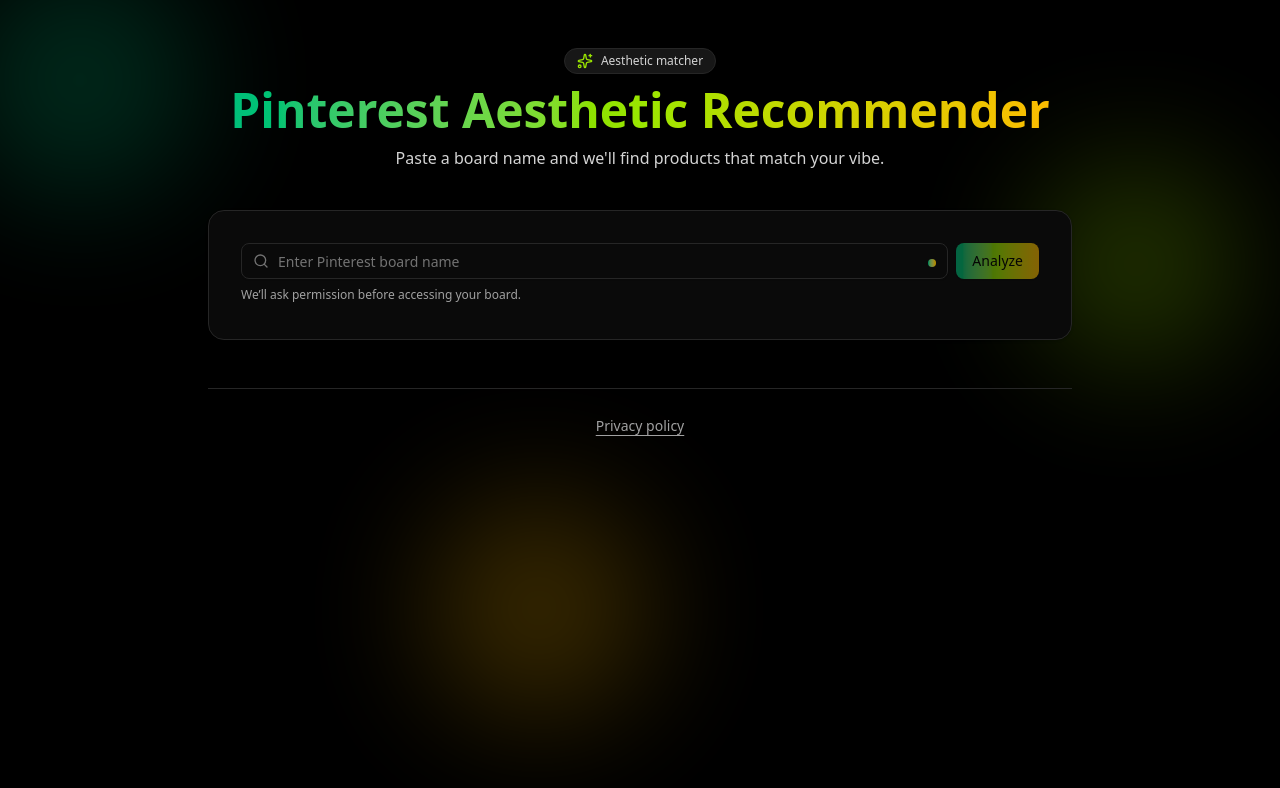
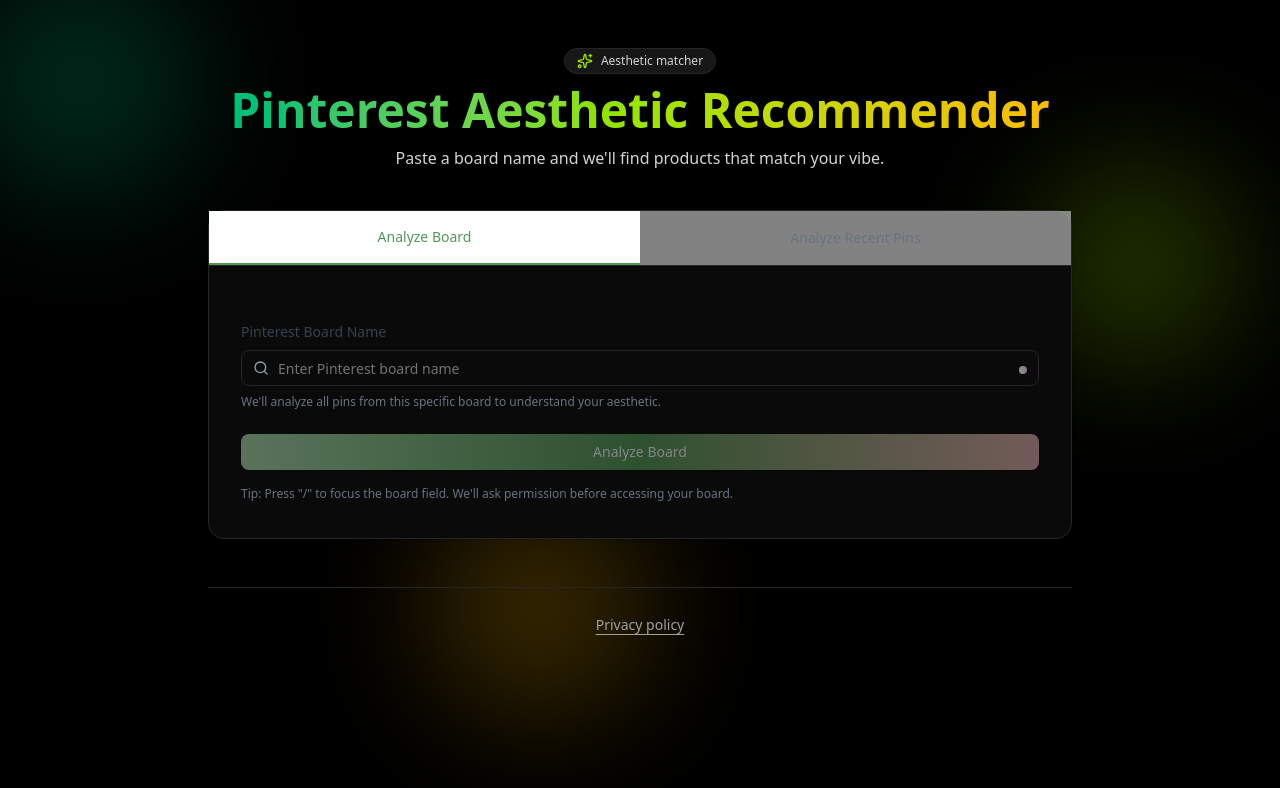
Before and after one commit to noor1711/pins2Things, a Next.js app in the folder frontend/: page / in a window 1280 px wide. Shown: the top 788 px of the page. Built offline with nearby package versions, Linux system fonts and the light colour scheme; no server answers.

Commit message:
feat: added a new tab for latest pin lookup

```diff
--- a/frontend/src/app/page.js
+++ b/frontend/src/app/page.js
@@ -24,7 +24,9 @@
 };
 
 export default function PinterestRecommender() {
-  const [boardName, setBoardName] = useState();
+  const [activeTab, setActiveTab] = useState("board"); // "board" or "pins"
+  const [boardName, setBoardName] = useState("");
+  const [pinCount, setPinCount] = useState("25");
   const [isLoading, setIsLoading] = useState(false);
   const [recommendations, setRecommendations] = useState(null);
   const [error, setError] = useState(null);
@@ -55,8 +57,7 @@
 
   const handleFormSubmit = async (e) => {
     e.preventDefault();
-
-    if (!boardName?.trim()) {
+    if (activeTab === "board" && !boardName.trim()) {
       setError("Please enter a Pinterest board name");
       return;
     }
@@ -115,14 +116,46 @@
         </header>
 
         <Card className="border border-neutral-800 bg-neutral-950 rounded-2xl">
+          {/* Tab Navigation */}
+          <div className="flex border-b border-neutral-800">
+            <button
+              onClick={() => setActiveTab("board")}
+              className={`flex-1 px-6 py-4 text-sm font-medium transition-colors duration-200 ${
+                activeTab === "board"
+                  ? "text-[#519755] border-b-2 border-[#519755] bg-white"
+                  : "text-gray-500 hover:text-gray-700 bg-gray-50/50"
+              }`}
+              disabled={isLoading}
+            >
+              Analyze Board
+            </button>
+            <button
+              onClick={() => setActiveTab("pins")}
+              className={`flex-1 px-6 py-4 text-sm font-medium transition-colors duration-200 ${
+                activeTab === "pins"
+                  ? "text-[#519755] border-b-2 border-[#519755] bg-white"
+                  : "text-gray-500 hover:text-gray-700 bg-gray-50/50"
+              }`}
+              disabled={isLoading}
+            >
+              Analyze Recent Pins
+            </button>
+          </div>
+
           <CardContent className="p-6 md:p-8">
             <form onSubmit={handleFormSubmit} noValidate>
-              <label htmlFor="board" className="sr-only">
-                Pinterest board name
+              {/* Board Tab Content */}
+              {activeTab === "board" && (
+                <div className="space-y-4">
+                  <div>
+                    <label
+                      htmlFor="board"
+                      className="block text-sm font-medium text-gray-700 mb-2"
+                    >
+                      Pinterest Board Name
                     </label>
-              <div className="flex gap-2">
-                <div className="relative flex-1">
-                  <div className="pointer-events-none absolute left-3 top-1/2 -translate-y-1/2 text-neutral-500">
+                    <div className="relative">
+                      <div className="pointer-events-none absolute left-3 top-1/2 -translate-y-1/2 text-gray-400">
                         <Search className="w-4 h-4" />
                       </div>
                       <Input
@@ -138,28 +171,76 @@
                       />
                       <div className="absolute right-3 top-1/2 -translate-y-1/2">
                         {isLoading ? (
-                      <span className="w-4 h-4 inline-block border-2 border-emerald-400/80 border-t-transparent rounded-full animate-spin" />
+                          <span className="w-4 h-4 inline-block border-2 border-[#519755]/80 border-t-transparent rounded-full animate-spin" />
                         ) : (
-                      <span className="inline-block w-2 h-2 rounded-full bg-gradient-to-r from-emerald-500 to-amber-400 animate-pulse" />
+                          <span className="inline-block w-2 h-2 rounded-full bg-gradient-to-r from-[#A8DCAB] to-[#BE91BE] animate-pulse" />
                         )}
                       </div>
                     </div>
+                    <p className="text-xs text-gray-500 mt-2">
+                      We'll analyze all pins from this specific board to
+                      understand your aesthetic.
+                    </p>
+                  </div>
+                </div>
+              )}
+
+              {/* Pins Tab Content */}
+              {activeTab === "pins" && (
+                <div className="space-y-4">
+                  <div>
+                    <label
+                      htmlFor="pinCount"
+                      className="block text-sm font-medium text-gray-700 mb-2"
+                    >
+                      Number of Recent Pins to Analyze
+                    </label>
+                    <select
+                      id="pinCount"
+                      value={pinCount}
+                      onChange={(e) => setPinCount(e.target.value)}
+                      className="w-full px-3 py-2 bg-white text-gray-900 border border-gray-200 rounded-md focus:border-[#519755] focus:ring-[#519755]/30 focus:ring-4 focus:outline-none disabled:opacity-50"
+                      disabled={isLoading}
+                    >
+                      <option value="10">10 pins</option>
+                      <option value="25">25 pins</option>
+                      <option value="50">50 pins</option>
+                      <option value="100">100 pins</option>
+                      <option value="200">200 pins</option>
+                    </select>
+                    <p className="text-xs text-gray-500 mt-2">
+                      We'll analyze your most recent pins across all boards to
+                      understand your current aesthetic preferences.
+                    </p>
+                  </div>
+                </div>
+              )}
+
+              {/* Submit Button */}
               <Button
                 type="submit"
-                  className="text-black bg-gradient-to-r from-emerald-500 via-lime-400 to-amber-400 hover:from-emerald-400 hover:via-lime-300 hover:to-amber-300"
-                  disabled={!boardName?.trim() || isLoading}
+                className="w-full text-white bg-gradient-to-r from-[#A8DCAB] via-[#519755] to-[#DBAAA7] hover:opacity-90 shadow-md py-3 mt-6"
+                disabled={
+                  (activeTab === "board" && !boardName.trim()) || isLoading
+                }
               >
-                  {isLoading ? "Analyzing…" : "Analyze"}
+                {isLoading
+                  ? "Analyzing…"
+                  : activeTab === "board"
+                  ? "Analyze Board"
+                  : "Analyze Recent Pins"}
               </Button>
-              </div>
-              <div className="mt-2 min-h-[1.25rem]">
+
+              <div className="mt-4 min-h-[1.25rem]">
                 {error ? (
-                  <p id="board-error" className="text-sm text-amber-300">
+                  <p id="board-error" className="text-sm text-red-600">
                     {error}
                   </p>
                 ) : (
-                  <p className="text-xs text-neutral-400">
-                    We’ll ask permission before accessing your board.
+                  <p className="text-xs text-gray-500">
+                    {activeTab === "board"
+                      ? 'Tip: Press "/" to focus the board field. We\'ll ask permission before accessing your board.'
+                      : "We'll ask permission before accessing your recent pins."}
                   </p>
                 )}
               </div>
@@ -194,7 +275,7 @@
 
       <ConsentModal
         isOpen={showConsentModal}
-        onClose={handleConsentClose}
+        onClose={() => setShowConsentModal(false)}
         onConsent={handleConsent}
         boardName={boardName}
       />
```
Lines whose indentation alone changed are shown as unchanged.
